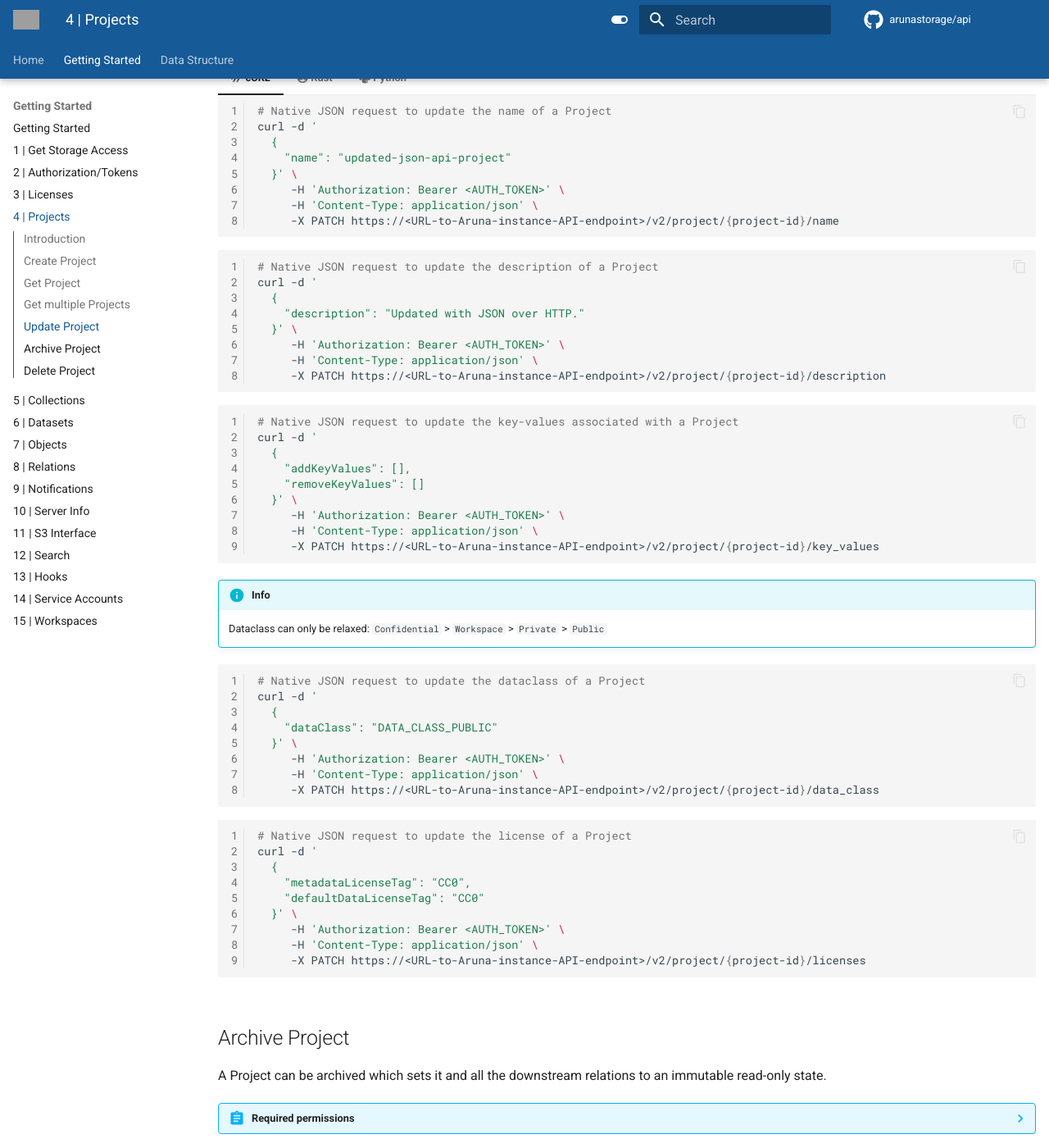
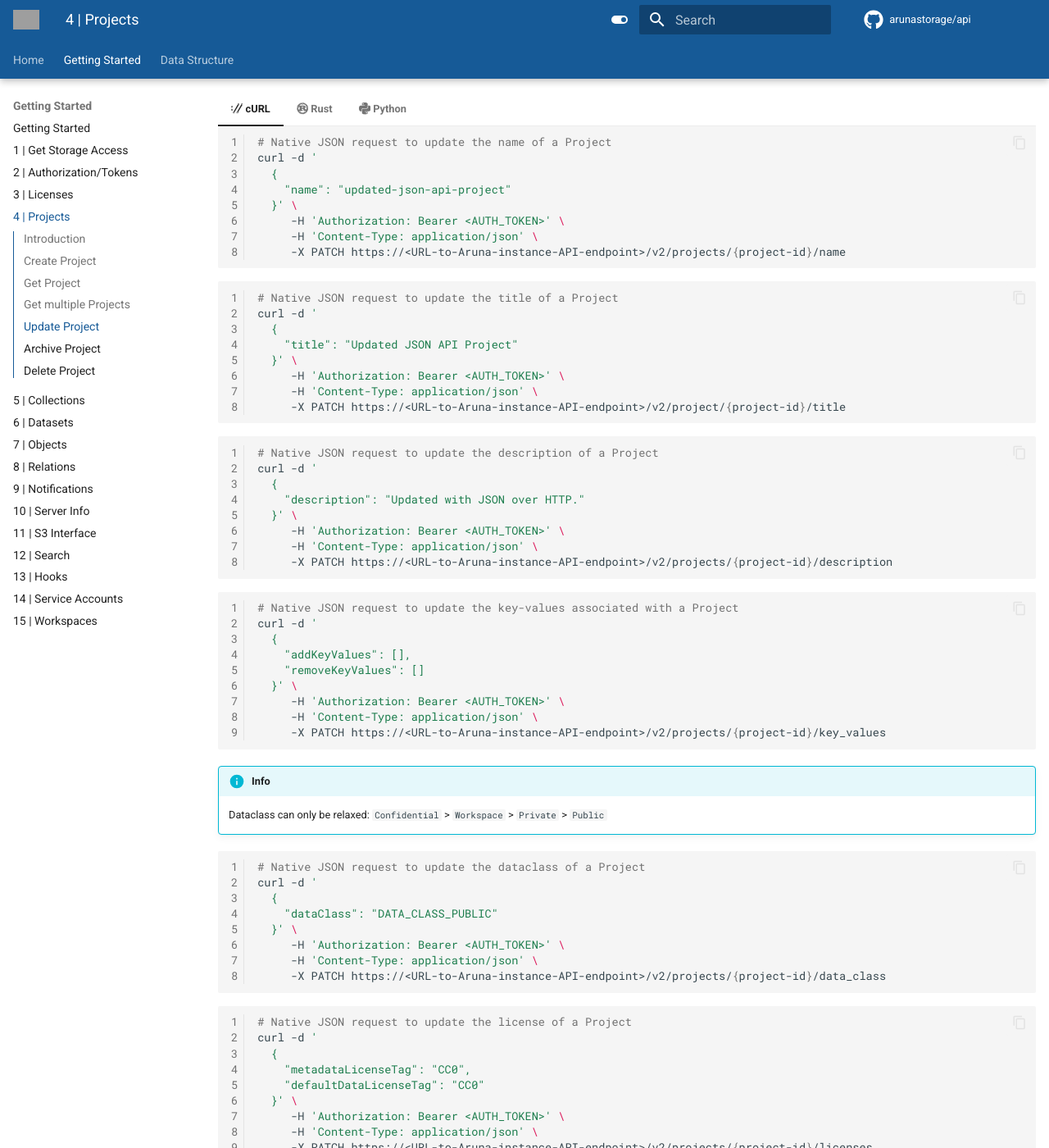
Before and after one commit to ArunaStorage/documentation, an MkDocs documentation site: the page built from docs/get_started/basic_usage/04_How-To-Project.md, in a window 1280 px wide and 1400 px high, scrolled down 1961 px. Shown: the whole window at 82% size. Built offline with MkDocs 1.6.1 and Material for MkDocs 9.7.7, drawn with Linux system fonts in a browser that asks for light colours; comment, search, counter and statistics services are not loaded; the version menu is left out; some of the changed text lies outside the part shown; grey boxes are pictures that could not be loaded.

Commit message:
feat: Update ProjectService examples to 2.0.0-beta.12

````diff
--- a/docs/get_started/basic_usage/04_How-To-Project.md
+++ b/docs/get_started/basic_usage/04_How-To-Project.md
@@ -40,13 +40,15 @@
     curl -d '
       {
         "name": "json-api-project",
+        "title": "JSON API Project"
         "description": "Created with JSON over HTTP.",
         "keyValues": [],
         "relations": [],
         "data_class": "DATA_CLASS_PUBLIC",
         "preferredEndpoint": "",
         "metadataLicenseTag": "CC-BY-4.0",
-        "defaultDataLicenseTag": "CC-BY-4.0"
+        "defaultDataLicenseTag": "CC-BY-4.0",
+        "authors": []
       }' \
          -H 'Authorization: Bearer <AUTH_TOKEN>' \
          -H 'Content-Type: application/json' \
@@ -58,9 +60,10 @@
     :material-checkbox-blank-outline: Tested
 
     ```rust linenums="1"
-    // Create tonic/ArunaAPI request to create a Project
+    // Create tonic/ArunaAPI request to create a simple Project
     let request = CreateProjectRequest {
         name: "rust-api-project".to_string(),
+        title: "Rust API Project".to_string(),
         description: "Created with the gRPC Rust API client.".to_string(),
         key_values: vec![],
         relations: vec![],
@@ -83,16 +87,18 @@
 === ":simple-python: Python"
 
     ```python linenums="1"
-    # Create tonic/ArunaAPI request to create a Project
+    # Create tonic/ArunaAPI request to create a simple Project
     request = CreateProjectRequest(
         name="python-api-project",
+        title="Python API Project",
         description="Created with the gRPC Python API client.",
         key_values=[],
         relations=[],
         data_class=DataClass.DATA_CLASS_PUBLIC,
         preferred_endpoint="",
         metadata_license_tag="CC-BY-4.0",
-        default_data_license_tag="CC-BY-4.0"
+        default_data_license_tag="CC-BY-4.0",
+        authors=[]
     )
 
     # Send the request to the Aruna instance gRPC endpoint
@@ -231,7 +237,18 @@
       }' \
          -H 'Authorization: Bearer <AUTH_TOKEN>' \
          -H 'Content-Type: application/json' \
-         -X PATCH https://<URL-to-Aruna-instance-API-endpoint>/v2/project/{project-id}/name
+         -X PATCH https://<URL-to-Aruna-instance-API-endpoint>/v2/projects/{project-id}/name
+    ```
+
+    ```bash linenums="1"
+    # Native JSON request to update the title of a Project
+    curl -d '
+      {
+        "title": "Updated JSON API Project"
+      }' \
+         -H 'Authorization: Bearer <AUTH_TOKEN>' \
+         -H 'Content-Type: application/json' \
+         -X PATCH https://<URL-to-Aruna-instance-API-endpoint>/v2/project/{project-id}/title
     ```
 
     ```bash linenums="1"
@@ -242,7 +259,7 @@
       }' \
          -H 'Authorization: Bearer <AUTH_TOKEN>' \
          -H 'Content-Type: application/json' \
-         -X PATCH https://<URL-to-Aruna-instance-API-endpoint>/v2/project/{project-id}/description
+         -X PATCH https://<URL-to-Aruna-instance-API-endpoint>/v2/projects/{project-id}/description
     ```
 
     ```bash linenums="1"
@@ -254,7 +271,7 @@
       }' \
          -H 'Authorization: Bearer <AUTH_TOKEN>' \
          -H 'Content-Type: application/json' \
-         -X PATCH https://<URL-to-Aruna-instance-API-endpoint>/v2/project/{project-id}/key_values
+         -X PATCH https://<URL-to-Aruna-instance-API-endpoint>/v2/projects/{project-id}/key_values
     ```
 
     !!! Info
@@ -269,7 +286,7 @@
       }' \
          -H 'Authorization: Bearer <AUTH_TOKEN>' \
          -H 'Content-Type: application/json' \
-         -X PATCH https://<URL-to-Aruna-instance-API-endpoint>/v2/project/{project-id}/data_class
+         -X PATCH https://<URL-to-Aruna-instance-API-endpoint>/v2/projects/{project-id}/data_class
     ```
 
     ```bash linenums="1"
@@ -281,7 +298,27 @@
       }' \
          -H 'Authorization: Bearer <AUTH_TOKEN>' \
          -H 'Content-Type: application/json' \
-         -X PATCH https://<URL-to-Aruna-instance-API-endpoint>/v2/project/{project-id}/licenses
+         -X PATCH https://<URL-to-Aruna-instance-API-endpoint>/v2/projects/{project-id}/licenses
+    ```
+
+    ```bash linenums="1"
+    # Native JSON request to add an author to a Project
+    curl -d '
+      {
+        "addAuthors": [
+            {
+            "firstName": "John",
+            "lastName": "Doe",
+            "email": "john.doe@example.com",
+            "orcid": "0000-0002-1825-0097",
+            "id": "<user-id-if-registered>"
+            }
+        ],
+        "removeAuthors": []
+      }' \
+         -H 'Authorization: Bearer <AUTH_TOKEN>' \
+         -H 'Content-Type: application/json' \
+         -X PATCH https://<URL-to-Aruna-instance-API-endpoint>/v2/project/{project-id}/authors
     ```
 
 === ":simple-rust: Rust"
@@ -295,6 +332,23 @@
 
     // Send the request to the Aruna instance gRPC endpoint
     let response = project_client.update_project_name(request)
+                                 .await
+                                 .unwrap()
+                                 .into_inner();
+
+    // Do something with the response
+    println!("{:#?}", response);
+    ```
+
+    ```rust linenums="1"
+    // Create tonic/ArunaAPI request to update the title of a Project
+    let request = UpdateProjectTitleRequest {
+        project_id: "<project-id>".to_string(),
+        title: "Update Rust API Project".to_string(),
+    };
+
+    // Send the request to the Aruna instance gRPC endpoint
+    let response = project_client.update_project_title(request)
                                  .await
                                  .unwrap()
                                  .into_inner();
@@ -377,6 +431,30 @@
     println!("{:#?}", response);
     ```
 
+    ```rust linenums="1"
+    // Create tonic/ArunaAPI request to add an author to a Project
+    let request = UpdateProjectAuthorsRequest {
+        project_id: "<project-id>".to_string(),
+        add_authors: vec![Author {
+            first_name: "John".to_string(),
+            last_name: "Doe".to_string(),
+            email: "john.doe@example.com".to_string(),
+            orcid: "0000-0002-1825-0097".to_string(),
+            id: "<user-id-if-registered>".to_string(),
+        }],
+        remove_authors: vec![],
+    };
+
+    // Send the request to the Aruna instance gRPC endpoint
+    let response = project_client.update_project_authors(request)
+                                 .await
+                                 .unwrap()
+                                 .into_inner();
+
+    // Do something with the response
+    println!("{:#?}", response);
+    ```
+
 === ":simple-python: Python"
 
     ```python linenums="1"
@@ -388,6 +466,20 @@
 
     # Send the request to the Aruna instance gRPC endpoint
     response = client.project_client.UpdateProjectName(request=request)
+
+    # Do something with the response
+    print(f'{response}')
+    ```
+
+    ```python linenums="1"
+    # Create tonic/ArunaAPI request to update the title of a Project
+    request = UpdateProjectNameRequest(
+        project_id="<project-id>",
+        title="Updated Python API Project"
+    )
+
+    # Send the request to the Aruna instance gRPC endpoint
+    response = client.project_client.UpdateProjectTitle(request=request)
 
     # Do something with the response
     print(f'{response}')
@@ -450,6 +542,27 @@
 
     # Send the request to the Aruna instance gRPC endpoint
     response = client.project_client.UpdateProjectLicenses(request=request)
+
+    # Do something with the response
+    print(f'{response}')
+    ```
+
+    ```python linenums="1"
+    # Create tonic/ArunaAPI request to add an author to a Project
+    request = UpdateAuthorsRequest(
+        project_id="<project-id>",
+        add_authors=[Author(
+            first_name="John",
+            last_name="Doe",
+            email="john.doe@example.com",
+            orcid="0000-0002-1825-0097",
+            user_id="<user-id-if-registered"
+        )],
+        remove_authors=[]
+    )
+
+    # Send the request to the Aruna instance gRPC endpoint
+    response = client.project_client.UpdateProjectAuthors(request=request)
 
     # Do something with the response
     print(f'{response}')
````
Also changed, not shown: other parts of docs/get_started/basic_usage/04_How-To-Project.md (+1 -0 lines).
